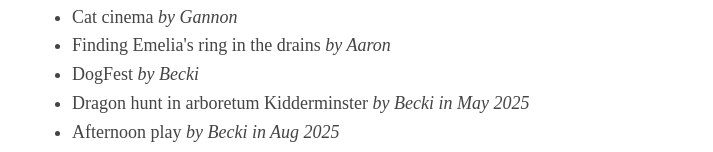
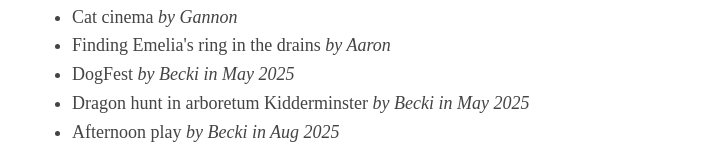
Before and after one commit to m3dwards/mysteries, a plain HTML site: page index.html in a window 1280 px wide. Shown: the part 2196-2348 px from the top of the page, without its empty margins (283-996 px from the left). Drawn offline with Linux system fonts and the light colour scheme.

Commit message:
Update DogFest event details in index.html

```diff
--- a/index.html
+++ b/index.html
@@ -86,7 +86,7 @@
                 <li>Walsall retro arcade <em> by Becki</em></li>
                 <li>Cat cinema <em> by Gannon</em></li>
                 <li>Finding Emelia's ring in the drains<em> by Aaron</em></li>
-                <li>DogFest <em> by Becki</em></li>
+                <li>DogFest <em> by Becki in May 2025</em></li>
                 <li>Dragon hunt in arboretum Kidderminster<em> by Becki in May 2025</em></li>
                 <li>Afternoon play<em> by Becki in Aug 2025</em></li>
                 <li>Hidden spaces at Birmingham Art Museum<em> by Emelia in Nov 2025</em></li>
```
